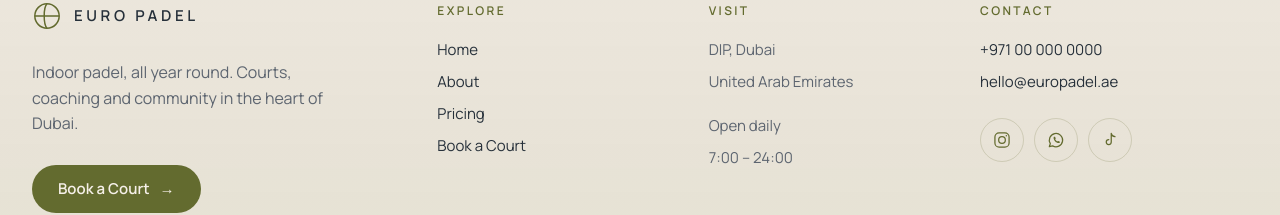
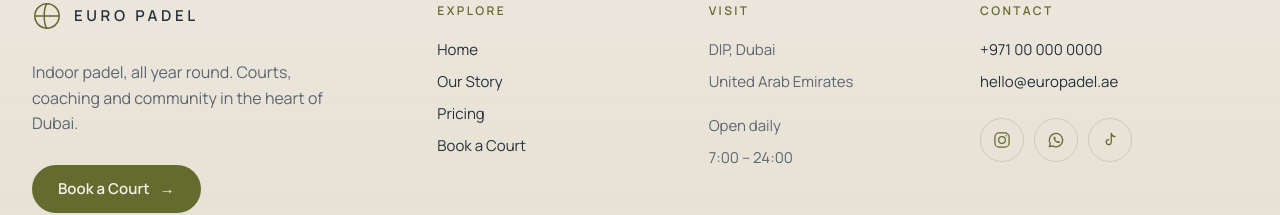
Before and after one commit to jasna18/padel_club, a Nuxt app: page / in a window 1280 px wide. Shown: the part 3731-3946 px from the top of the page. Built offline with nearby package versions, Linux system fonts and the light colour scheme.

Commit message:
Rename About link to Our Story

```diff
--- a/app/components/SiteFooter.vue
+++ b/app/components/SiteFooter.vue
@@ -4,7 +4,7 @@ const year = new Date().getFullYear()
 
 const explore = [
   { label: 'Home', to: '/' },
-  { label: 'About', to: '/#about' },
+  { label: 'Our Story', to: '/#about' },
   { label: 'Pricing', to: '/#pricing' },
   { label: 'Book a Court', to: '/book' }
 ]
--- a/app/components/SiteHeader.vue
+++ b/app/components/SiteHeader.vue
@@ -4,7 +4,7 @@ const scrolled = ref(false)
 
 const links = [
   { label: 'Home', to: '/' },
-  { label: 'About', to: '/#about' },
+  { label: 'Our Story', to: '/#about' },
   { label: 'Contact Us', to: '/#contact' }
 ]
 
```
